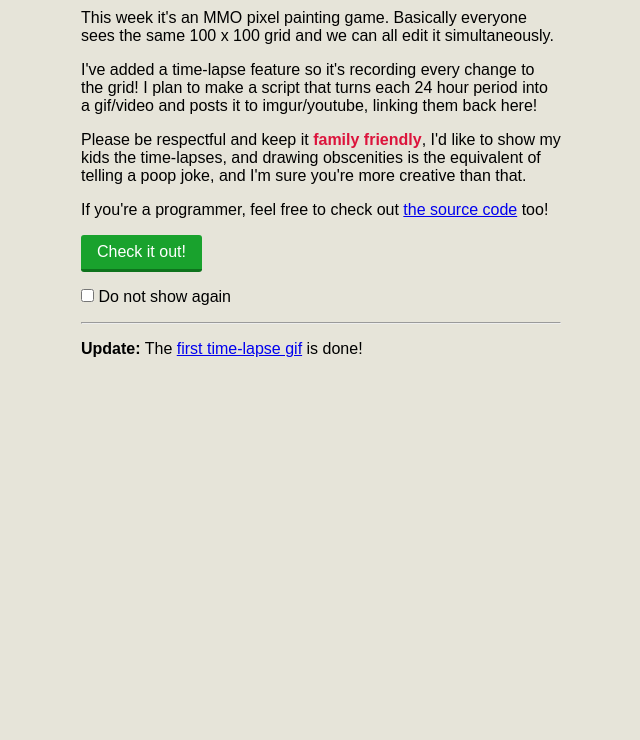
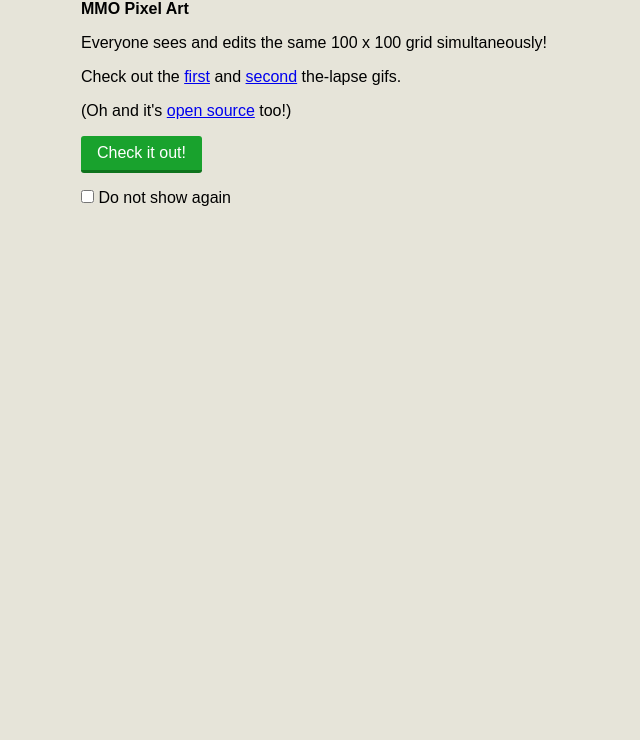
Before and after one commit to gabrielfalcao/editfight-grid, a website: page public/index.html in a window 1280 px wide. Shown: the part 60-800 px from the top of the page, without its empty margins (319-959 px from the left). Drawn offline with Linux system fonts and the light colour scheme.

Commit message:
Simplify welcome page.

```diff
--- a/public/index.html
+++ b/public/index.html
@@ -180,8 +180,7 @@
       max-width: 30rem;
     }
 
-    #welcome h1,
-    #welcome p {
+    #welcomeContent>* {
       margin: 1rem 0;
     }
 
@@ -211,15 +210,15 @@
 
   <form id="welcome" class="hidden">
     <div id="welcomeContent">
-      <h1>Welcome to EditFight.com!</h1>
-      <p>This week it's an MMO pixel painting game. Basically everyone sees the same 100 x 100 grid and we can all edit it simultaneously.</p>
-      <p>I've added a time-lapse feature so it's recording every change to the grid! I plan to make a script that turns each
-        24 hour period into a gif/video and posts it to imgur/youtube, linking them back here!</p>
-      <p>Please be respectful and keep it
-        <span class="emphasis">family friendly</span>, I'd like to show my kids the time-lapses, and drawing obscenities is the equivalent of telling
-        a poop joke, and I'm sure you're more creative than that.</p>
-      <p>If you're a programmer, feel free to check out
-        <a href="https://github.com/sdegutis/editfight-grid" target="_blank" rel="noopener noreferrer">the source code</a> too!</p>
+      <h2>Welcome to EditFight.com!</h2>
+      <h4>MMO Pixel Art</h4>
+      <p>Everyone sees and edits the same 100 x 100 grid simultaneously!</p>
+      <p>Check out the
+        <a href="https://imgur.com/gallery/3C5n7" target="_blank" rel="noopener">first</a> and
+        <a href="https://i.imgur.com/Wmw7yfW.gif" target="_blank" rel="noopener">second</a> the-lapse gifs.
+      </p>
+      <p>(Oh and it's
+        <a href="https://github.com/sdegutis/editfight-grid" target="_blank" rel="noopener noreferrer">open source</a> too!)</p>
       <p>
         <button onclick="dismissWelcome(); return false">Check it out!</button>
       </p>
@@ -227,10 +226,6 @@
         <label>
           <input id="doNotShowWelcomeAgainV2" type="checkbox"> Do not show again</label>
       </p>
-      <hr>
-      <p>
-        <b>Update:</b> The
-        <a href="https://imgur.com/gallery/3C5n7" target="_blank" rel="noopener">first time-lapse gif</a> is done!</p>
     </div>
   </form>
 
```
